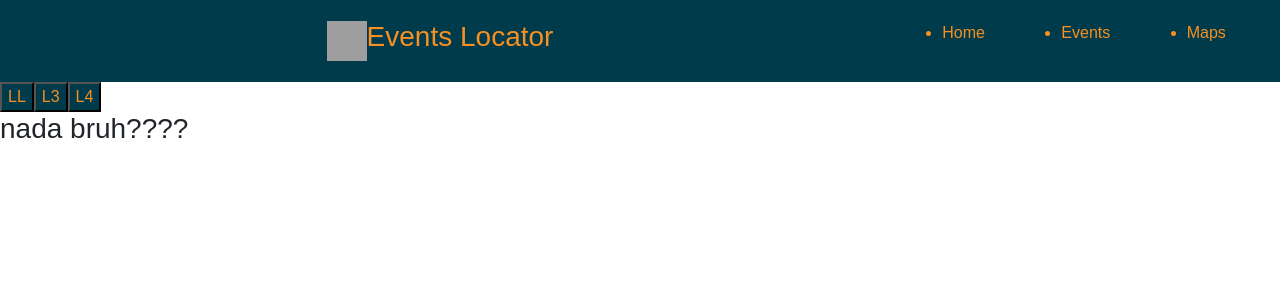
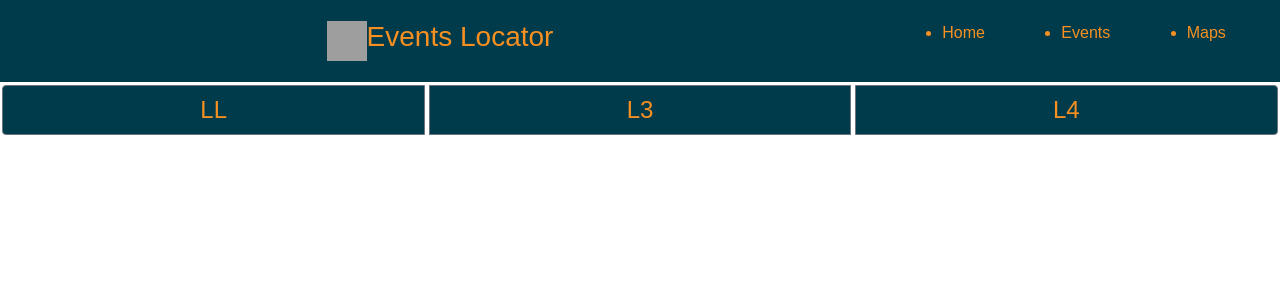
Before and after one commit to Vision-X/G-Events-Frontend, a React (Create React App) app: page /maps in a window 1280 px wide. Shown: the top 300 px of the page. Built offline with nearby package versions, Linux system fonts and the light colour scheme; grey boxes are pictures that could not be loaded.

Commit message:
update map button styles

```diff
--- a/src/MapNav.jsx
+++ b/src/MapNav.jsx
@@ -3,10 +3,10 @@ import React, { Component } from 'react';
 class MapNav extends Component {
     render() {
       return (
-        <div>
-          <button className="basic-button">LL</button>
-          <button className="basic-button">L3</button>
-          <button className="basic-button">L4</button>
+        <div className="btn-group">
+          <button className="basic-button btn btn-secondary map-button">LL</button>
+          <button className="basic-button btn btn-secondary map-button">L3</button>
+          <button className="basic-button btn btn-secondary map-button">L4</button>
         </div>
       )
     }
--- a/src/MapsPage.jsx
+++ b/src/MapsPage.jsx
@@ -10,7 +10,6 @@ class MapsPage extends Component {
       <div>
         <Header />
         <MapNav />
-        <h3>nada bruh????</h3>
       </div>
     )
   }
--- a/src/index.css
+++ b/src/index.css
@@ -15,7 +15,8 @@ div h1 {
   margin: 0;
 }
 
-.content, .nav {
+.content,
+.nav {
   max-width: 80vw;
 }
 
@@ -34,25 +35,35 @@ div h1 {
   color: #003B4C;
 }
 
+.btn-group {
+  display: flex;
+  justify-content: space-around;
+  margin-top: 3px;
+  width: 100vw;
+}
+
+.map-button {
+  font-size: 150%;
+  width: 33%;
+}
+
 button.landing {
   font-size: 220%;
   min-height: 30vh;
   width: 80vw;
 }
 
-.navbar, .navbar a {
+.navbar,
+.navbar a {
   background-color: #003B4C;
   color: #F79020;
   margin: auto !important;
 }
 
-
-
 button.landing:active {
   background-color: #F79020;
   color: #003B4C;
 }
-
 
 .landing-btns {
   margin: 2rem 1rem;
@@ -60,6 +71,7 @@ button.landing:active {
 }
 
 /* floors selection */
+
 .floors {
   background: #f3efef;
   height: 100%;
@@ -67,8 +79,8 @@ button.landing:active {
 }
 
 .button {
-  -moz-transition: box-shadow 0.3s ease-in-out,  background-image 0.3s ease-in-out, text-shadow 0.5s linear, color 0.5s linear;
-  -webkit-transition: box-shadow 0.3s ease-in-out,  background-image 0.3s ease-in-out, text-shadow 0.5s linear, color 0.5s linear;
+  -moz-transition: box-shadow 0.3s ease-in-out, background-image 0.3s ease-in-out, text-shadow 0.5s linear, color 0.5s linear;
+  -webkit-transition: box-shadow 0.3s ease-in-out, background-image 0.3s ease-in-out, text-shadow 0.5s linear, color 0.5s linear;
   -webkit-transform: scale(1.25);
   border-radius: 100px;
   box-shadow: 0px 0px 2px rgba(0, 0, 0, 0.25), 10px 10px 15px #e3e3e3, -10px 10px 15px #e3e3e3, -15px -15px 15px rgba(255, 255, 255, 0.4), 15px -15px 15px rgba(255, 255, 255, 0.4), inset 0px 2px 0px #fff;
@@ -84,8 +96,8 @@ button.landing:active {
   /* background-image: -moz-gradient(linear, left top, left bottom, color-stop(0%, #f4f4f4), color-stop(100%, #e3e3e3)); */
   vertical-align: middle;
   width: 40px;
+}
 
-}
 .button.active {
   color: #003B4C;
   text-shadow: 0px 0px 7px #003B4C;
```
